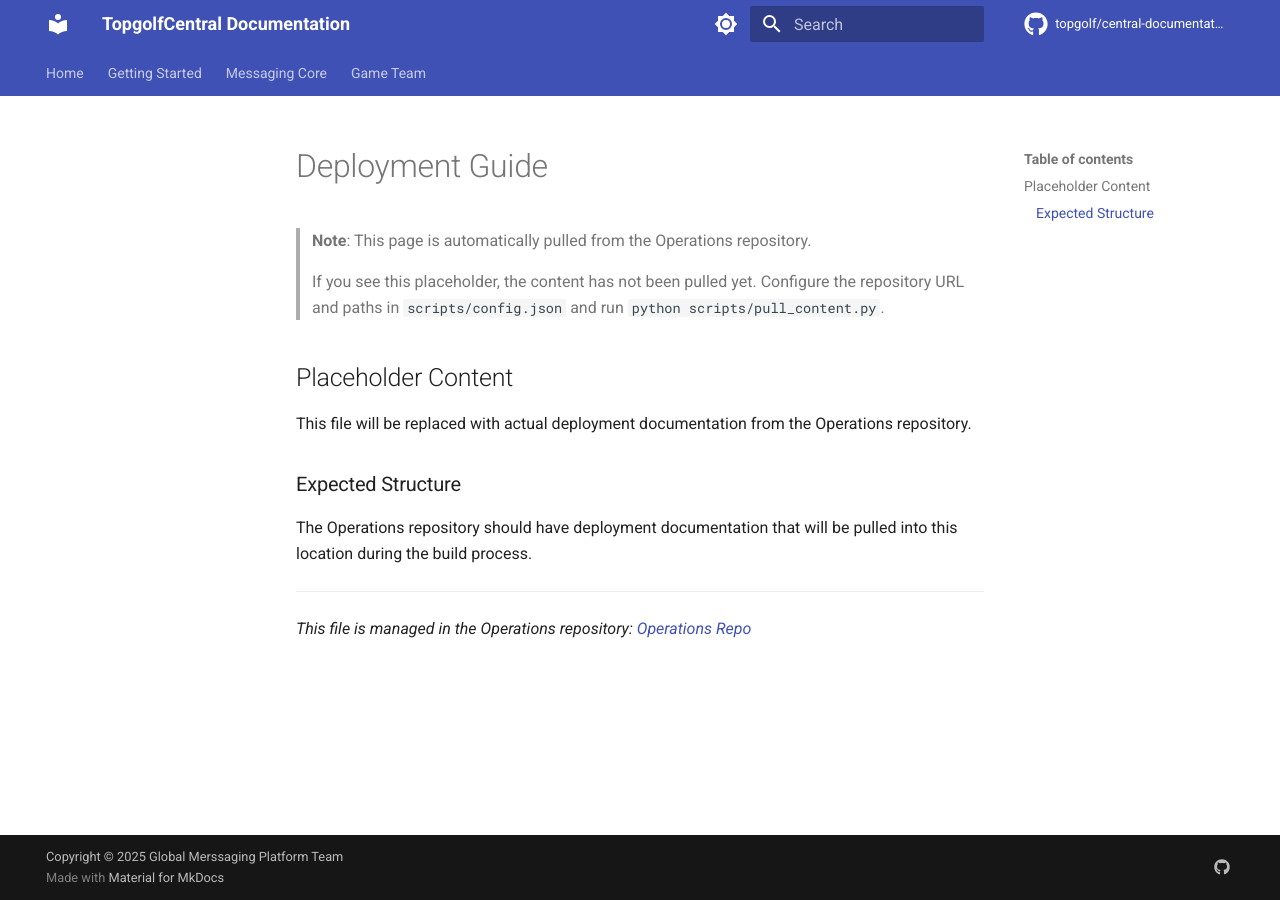
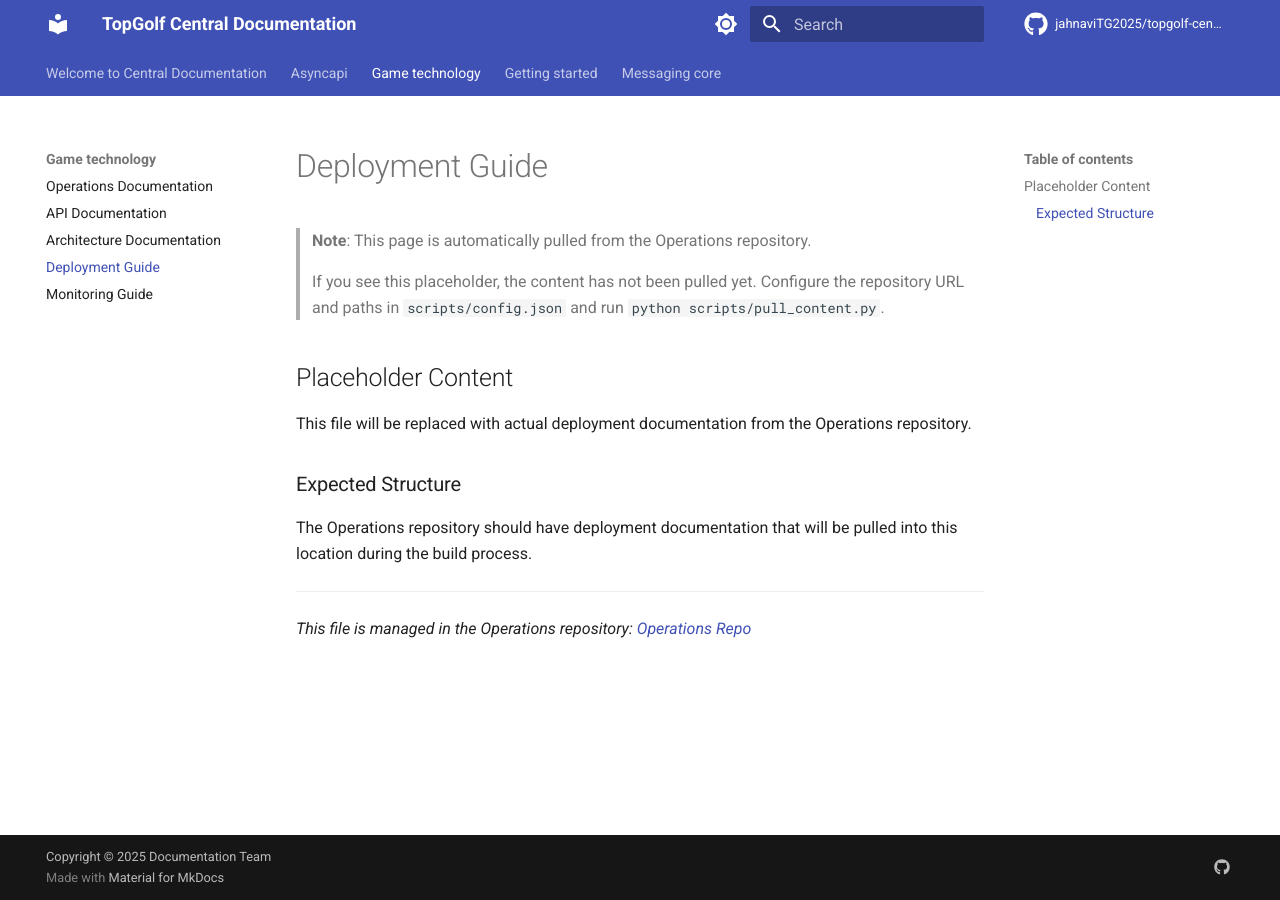
Before and after one commit to jahnaviTG2025/topgolf-central-documentation, an MkDocs documentation site: the page built from docs/game-technology/deployment.md, in a window 1280 px wide. Built offline with MkDocs 1.6.1 and Material for MkDocs 9.7.7, drawn with Linux system fonts in a browser that asks for light colours; comment, search, counter and statistics services are not loaded.

Commit message:
Revise mkdocs.yml for new repository and site info
Updated site details, repository information, and URLs in mkdocs.yml.

```diff
--- a/mkdocs.yml
+++ b/mkdocs.yml
@@ -1,15 +1,16 @@
-site_name: TopgolfCentral Documentation
-site_description: Central documentation repository pulling content from Engineering and Operations repos
+site_name: TopGolf Central Documentation
+site_description: Central documentation repository pulling content from messaging-core and virtual-golf-game-api repos
 site_author: Documentation Team
-site_url: https://topgolf.github.io/central-documentation/
+# Update this to your S3 website URL or CloudFront URL
+site_url: http://your-bucket-name.s3-website-us-east-1.amazonaws.com/
 
 # Repository information for "Edit on GitHub" links
-repo_name: topgolf/central-documentation
-repo_url: https://github.com/your-org/central-documentation
+repo_name: jahnaviTG2025/topgolf-central-documentation
+repo_url: https://github.com/jahnaviTG2025/topgolf-central-documentation
 edit_uri: edit/main/docs/
 
 # Copyright
-copyright: Copyright &copy; 2025 Global Merssaging Platform Team
+copyright: Copyright &copy; 2025 Documentation Team
 
 # Theme
 theme:
@@ -65,7 +66,7 @@ markdown_extensions:
   - pymdownx.tasklist:
       custom_checkbox: true
   - pymdownx.emoji:
-      emoji_index: !!python/name:material.extensions.emoji.twemoji
+      emoji_index: !!python/name:materialx.emoji.twemoji
       emoji_generator: !!python/name:materialx.emoji.to_svg
   - admonition
   - attr_list
@@ -75,21 +76,6 @@ markdown_extensions:
       permalink: true
       toc_depth: 3
 
-# Navigation structure
-nav:
-  - Home: index.md
-  - Getting Started:
-    - Overview: getting-started/overview.md
-    - Setup: getting-started/setup.md
-  - Messaging Core:
-    - Overview: messaging-core/index.md
-    - 'API Documentation': messaging-core/api.md
-    - 'Architecture': messaging-core/architecture.md
-  - Game Team:
-    - Overview: game-technology/index.md
-    - 'API Documentation': game-technology/api.md
-    - 'Architecture': game-technology/architecture.md
-
 # Extra files
 extra_css:
   - stylesheets/extra.css
@@ -98,4 +84,4 @@ extra_css:
 extra:
   social:
     - icon: fontawesome/brands/github
-      link: https://github.com/your-org
+      link: https://github.com/jahnaviTG2025
```
